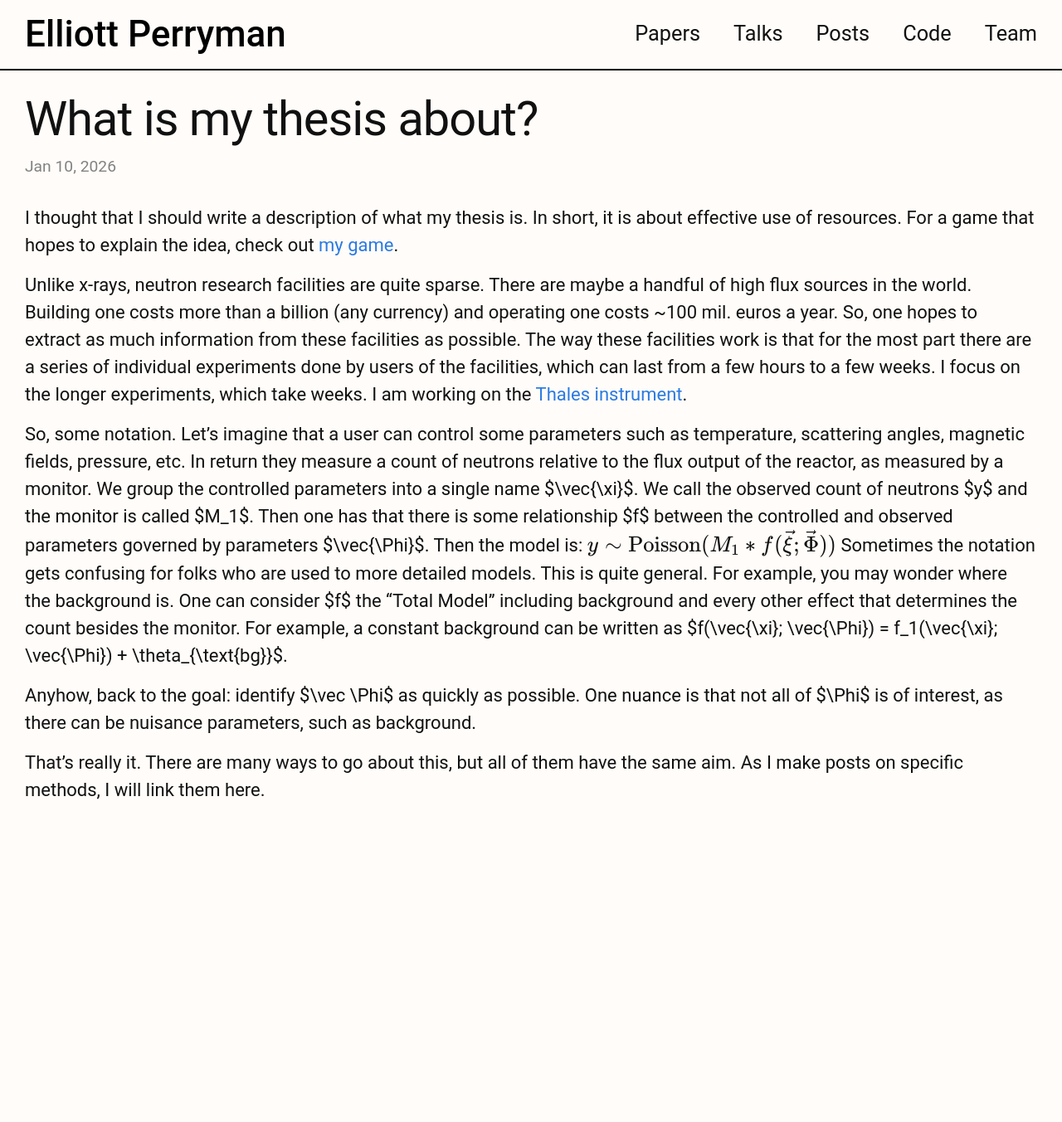
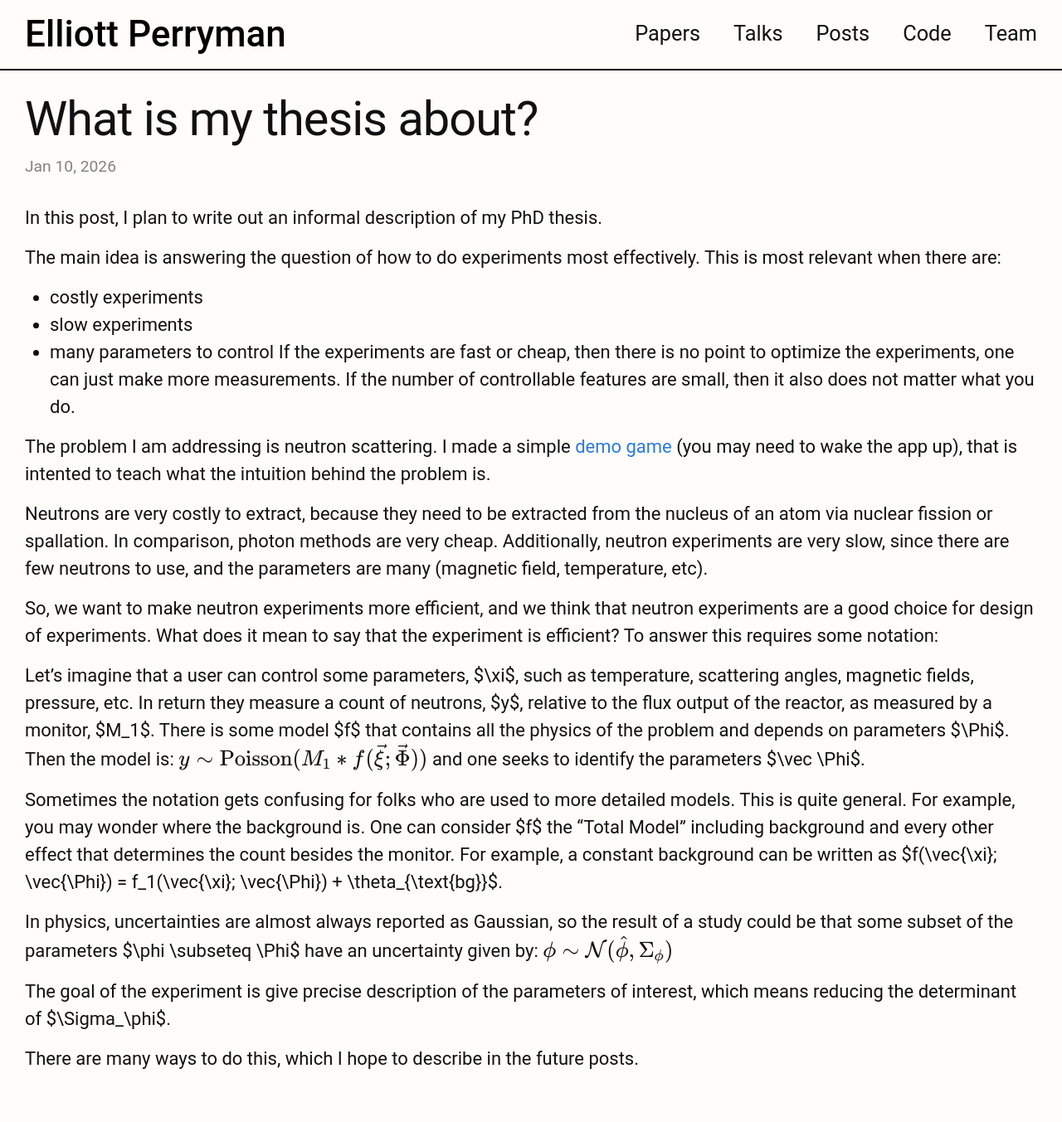
Before and after one commit to elliottperryman/elliottperryman.github.io, a Jekyll site: the page built from _posts/2026-03-15-thesis-explanation.markdown, in a window 1280 px wide. Shown: the whole page at 83% size. Built offline with Jekyll 4.4.1, drawn with Linux system fonts in a browser that asks for light colours; nearby versions of some CDN libraries; before the commit the page ends 1029 px from its top, so only the background shows below that.

Commit message:
rewrite thesis explanation

```diff
--- a/_posts/2026-03-15-thesis-explanation.markdown
+++ b/_posts/2026-03-15-thesis-explanation.markdown
@@ -8,16 +8,33 @@ tag: post
 published: Blog Post
 ---
 
-I thought that I should write a description of what my thesis is. In short, it is about effective use of resources. For a game that hopes to explain the idea, check out [my game](neutrons.streamlit.app).
+In this post, I plan to write out an informal description of my PhD thesis.
 
-Unlike x-rays, neutron research facilities are quite sparse. There are maybe a handful of high flux sources in the world. Building one costs more than a billion (any currency) and operating one costs ~100 mil. euros a year. So, one hopes to extract as much information from these facilities as possible. The way these facilities work is that for the most part there are a series of individual experiments done by users of the facilities, which can last from a few hours to a few weeks. I focus on the longer experiments, which take weeks. I am working on the [Thales instrument](https://www.ill.eu/for-all-users/instruments/instruments-list/thales/description/instrument-layout).
+The main idea is answering the question of how to do experiments most effectively. This is most relevant when there are:
+* costly experiments
+* slow experiments
+* many parameters to control
+If the experiments are fast or cheap, then there is no point to optimize the experiments, one can just make more measurements. If the number of controllable features are small, then it also does not matter what you do.
 
-So, some notation. Let's imagine that a user can control some parameters such as temperature, scattering angles, magnetic fields, pressure, etc. In return they measure a count of neutrons relative to the flux output of the reactor, as measured by a monitor. We group the controlled parameters into a single name $\vec{\xi}$. We call the observed count of neutrons $y$ and the monitor is called $M_1$. Then one has that there is some relationship $f$ between the controlled and observed parameters governed by parameters $\vec{\Phi}$. Then the model is:
+The problem I am addressing is neutron scattering. I made a simple [demo game](neutrons.streamlit.app) (you may need to wake the app up), that is intented to teach what the intuition behind the problem is.
+
+Neutrons are very costly to extract, because they need to be extracted from the nucleus of an atom via nuclear fission or spallation. In comparison, photon methods are very cheap. Additionally, neutron experiments are very slow, since there are few neutrons to use, and the parameters are many (magnetic field, temperature, etc).
+
+So, we want to make neutron experiments more efficient, and we think that neutron experiments are a good choice for design of experiments. What does it mean to say that the experiment is efficient? To answer this requires some notation:
+
+Let's imagine that a user can control some parameters, $\xi$, such as temperature, scattering angles, magnetic fields, pressure, etc. In return they measure a count of neutrons, $y$, relative to the flux output of the reactor, as measured by a monitor, $M_1$. There is some model $f$ that contains all the physics of the problem and depends on parameters $\Phi$. Then the model is:
 $$
 y \sim \text{Poisson}(M_1 * f(\vec{\xi}; \vec{\Phi}))
 $$
+and one seeks to identify the parameters $\vec \Phi$.
+
 Sometimes the notation gets confusing for folks who are used to more detailed models. This is quite general. For example, you may wonder where the background is. One can consider $f$ the "Total Model" including background and every other effect that determines the count besides the monitor. For example, a constant background can be written as $f(\vec{\xi}; \vec{\Phi}) = f_1(\vec{\xi}; \vec{\Phi}) + \theta_{\text{bg}}$.
 
-Anyhow, back to the goal: identify $\vec \Phi$ as quickly as possible. One nuance is that not all of $\Phi$ is of interest, as there can be nuisance parameters, such as background.
+In physics, uncertainties are almost always reported as Gaussian, so the result of a study could be that some subset of the parameters $\phi \subseteq \Phi$ have an uncertainty given by:
+$$
+\phi \sim \mathcal{N}(\hat \phi, \Sigma_\phi)
+$$
 
-That's really it. There are many ways to go about this, but all of them have the same aim. As I make posts on specific methods, I will link them here.
+The goal of the experiment is give precise description of the parameters of interest, which means reducing the determinant of $\Sigma_\phi$.
+
+There are many ways to do this, which I hope to describe in the future posts.
```
